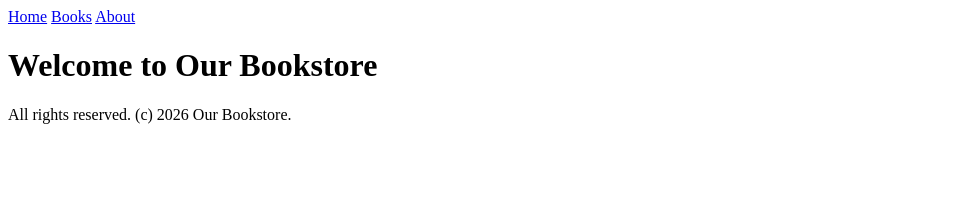
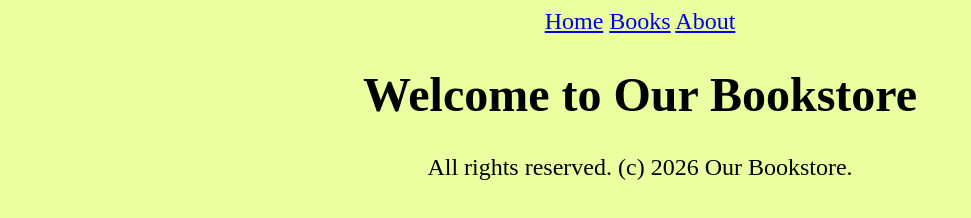
Before and after one commit to sharonmagennimrod/bookstore2, a plain HTML site: page books.html in a window 1280 px wide. Shown: the whole page, without its empty margins (0-971 px from the left). Drawn offline with Linux system fonts and the light colour scheme.

Commit message:
add style.css with general styling

```diff
--- a/books.html
+++ b/books.html
@@ -4,6 +4,9 @@
     <meta charset="UTF-8">
     <meta name="viewport" content="width=device-width, initial-scale=1.0">
     <title>Welcome to Our Bookstore</title>
+    <link rel="stylesheet" href="css/style.css">
+
+
 </head>
 <body>
 
--- /dev/null
+++ b/css/style.css
@@ -0,0 +1,9 @@
+html, body {
+    height: 100%;
+    background-color: #eaffa0;
+    text-align: center;
+    font-size: x-large;
+
+
+
+}
```
Also changed, not shown: about.html (+2 -0 lines), index.html (+1 -0 lines).
